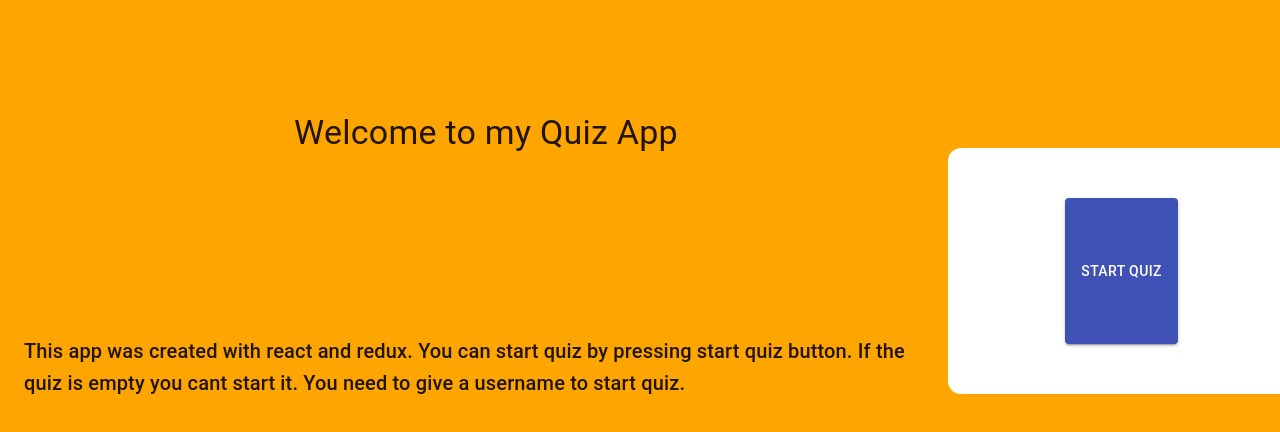
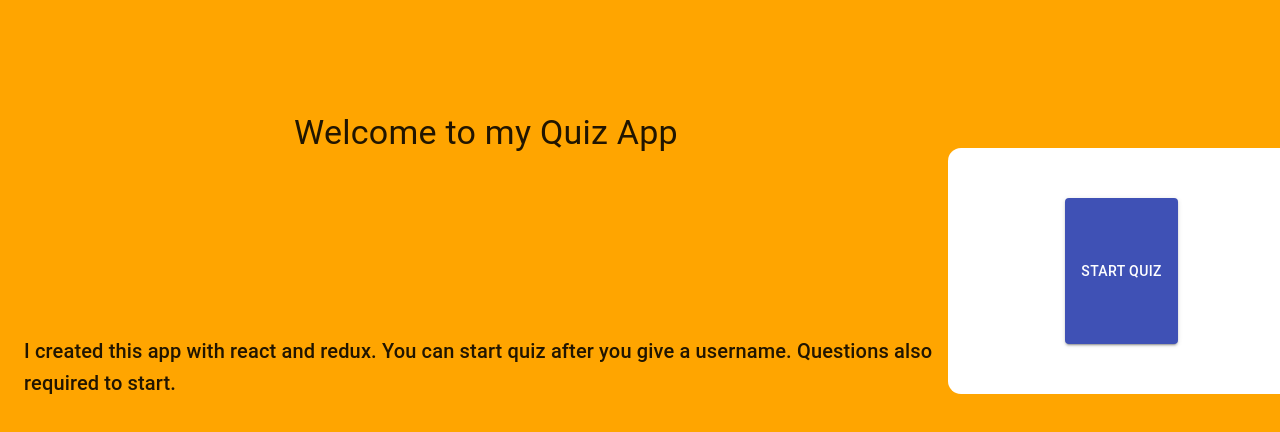
Before and after one commit to CodeLeonin/Quiz-app, a React (Create React App) app: page / in a window 1280 px wide. Shown: the top 432 px of the page. Built offline with nearby package versions, Linux system fonts and the light colour scheme.

Commit message:
error handling on missing correct value

```diff
--- a/src/components/question/AddQuestion.jsx
+++ b/src/components/question/AddQuestion.jsx
@@ -9,6 +9,7 @@ import {
         Radio,
         Button,
         Typography,
+        FormHelperText,
         FormControl } from '@material-ui/core'
 import { createQuestion } from './questionHandlerSlice';
 import BackButton from './BackButton';
@@ -43,21 +44,27 @@ export default function AddQuestion() {
     let [FourthOption, setFourthOption] = useState('');
     let [Correct, setCorrect] = useState(undefined);
     let [errMsg, setErrMsg] = useState('');
+    let [correctIsMissing, setCorrectIsMissing] = useState(false);
+    let [correctIsMissingHelper, setCorrectIsMissingHelper] = useState(false);
 
     const handleSubmit = (e) => {
         e.preventDefault();
 
-        if (!Question || !FirstOption || !SecondOption || !ThirdOption || !FourthOption ||
-            !Correct
+        if (!Question || !FirstOption || !SecondOption || !ThirdOption || !FourthOption
             ) {
-                setErrMsg("Please fill this element")
+                setErrMsg("Please fill all input fields");
                 return;
             }
+        if(!Correct){
+                setCorrectIsMissing(true);
+                setCorrectIsMissingHelper("Please choose an option");
+                return
+        }
         if (FirstOption === SecondOption || FirstOption === SecondOption ||
             FirstOption === ThirdOption || FirstOption === FourthOption ||
             SecondOption === ThirdOption || SecondOption === FourthOption ||
             ThirdOption === FourthOption) {
-                setErrMsg("Options cant be the same")
+                setErrMsg("Options cant be same")
                 return;
             }
         const newQuestion = {title: Question,
@@ -75,8 +82,8 @@ export default function AddQuestion() {
     }
 
     const handleSetCorrect = ( correctValue ) => {
-        if( correctValue === '' ) {
-            setErrMsg('Fill empty text field');
+        if( correctValue === '' || undefined ) {
+            setErrMsg('Please fill Input fields!');
             return;
         } else {
             setCorrect(correctValue);
@@ -110,7 +117,7 @@ export default function AddQuestion() {
                         onChange={(e) => setQuestion(e.target.value)}
                         required />
                 </Grid>
-                <FormControl component="fieldset">
+                <FormControl component="fieldset" error={correctIsMissing}>
                     <RadioGroup aria-label="correct" value={Correct}>
                         <div>
                             <FormControlLabel
@@ -169,6 +176,7 @@ export default function AddQuestion() {
                                 required/>
                         </div>
                     </RadioGroup>
+                    <FormHelperText>{correctIsMissingHelper}</FormHelperText>
                 </FormControl>
                 <Grid container justify="space-around">
                     <BackButton />
--- a/src/components/quizBoard/Quiz.jsx
+++ b/src/components/quizBoard/Quiz.jsx
@@ -81,7 +81,7 @@ export default function Quiz() {
                             Your score is
                         </Typography>
                         <Typography variant="h6" color="secondary" className={classes.finish}>
-                            { questions.length} / { score }
+                           { score } / { questions.length}
                         </Typography>
                         <Button
                             variant="contained"
--- a/src/components/quizBoard/QuizBoard.jsx
+++ b/src/components/quizBoard/QuizBoard.jsx
@@ -130,10 +130,9 @@ export default function QuizBoard() {
                             Welcome to my Quiz App
                         </Typography>
                         <Typography variant="h6" className={classes.introText}>
-                            This app was created with react and redux.
-                            You can start quiz by pressing start
-                            quiz button. If the quiz is empty you cant start it.
-                            You need to give a username to start quiz.
+                            I created this app with react and redux.
+                            You can start quiz after you give a username.
+                            Questions also required to start.
                         </Typography>
                     </Grid>
 
```
Also changed, not shown: package.json (+8 -0 lines), 2 other files (tests, documents, lock files or other folders).
